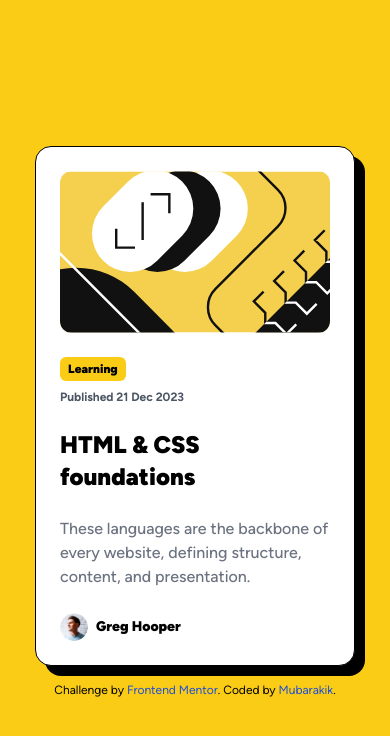
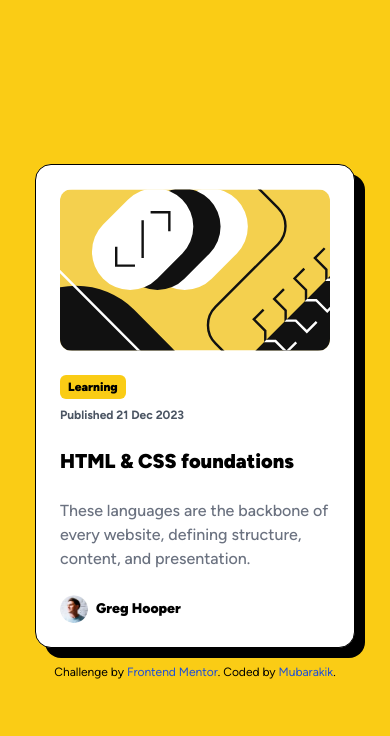
Before and after one commit to mubarakik/blog-preview-card-main, a plain HTML site: page index.html in a window 390 px wide. Drawn offline with nearby package versions, Linux system fonts and the light colour scheme.

Commit message:
Add transition when switching screen sizes

```diff
--- a/index.html
+++ b/index.html
@@ -31,13 +31,13 @@
   </style>
 </head>
 <body class="bg-yellow-400 h-screen w-screen flex flex-col items-center justify-center">
-  <main class="bg-white max-w-xs sm:max-w-sm p-6 rounded-2xl flex flex-col gap-6 border border-black shadow-[10px_10px_0px_0px_#000000]">
+  <main class="bg-white max-w-xs sm:max-w-sm transition-all duration-300 ease-in-out p-6 rounded-2xl flex flex-col gap-6 border border-black shadow-[10px_10px_0px_0px_#000000]">
     <img class="w-full rounded-xl" src="./assets/images/illustration-article.svg" alt="Blog Image"/>
     <div class="flex flex-col gap-2">
       <div class="bg-yellow-400 font-black text-xs self-start px-2 py-1 rounded-md">Learning</div>
       <div class="text-xs font-bold text-gray-600">Published 21 Dec 2023</div>
     </div>
-    <h1 class="text-2xl font-black hover:text-yellow-400 hover:cursor-pointer">HTML & CSS foundations</h1>
+    <h1 class="text-xl sm:text-2xl font-black hover:text-yellow-400 hover:cursor-pointer transition-all duration-300 ease-in-out">HTML & CSS foundations</h1>
     <p class="text-gray-500 text-md font-medium">
       These languages are the backbone of every website, defining structure, content, and presentation.
     </p>
```
